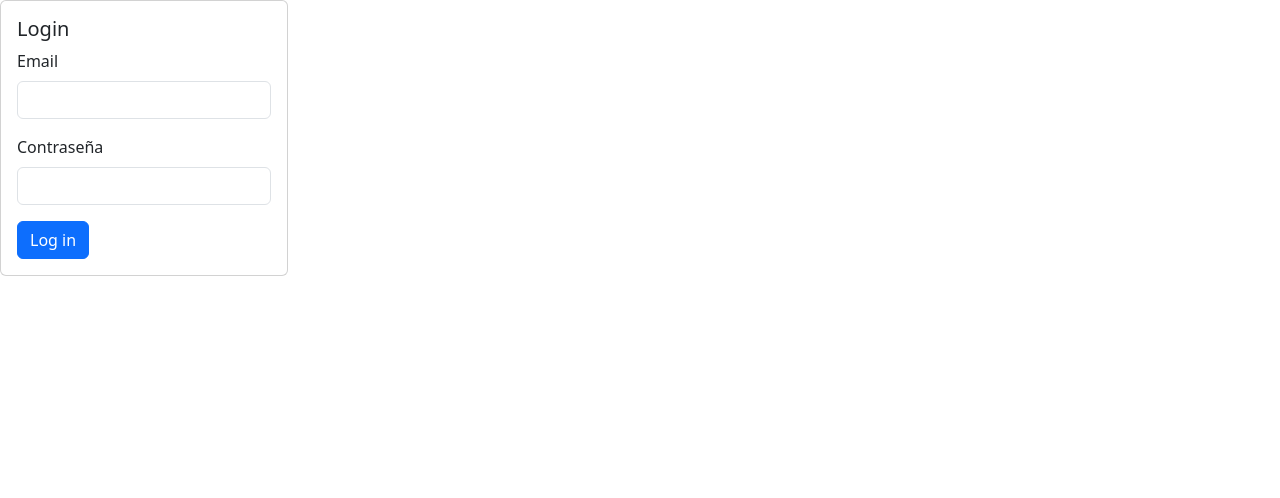
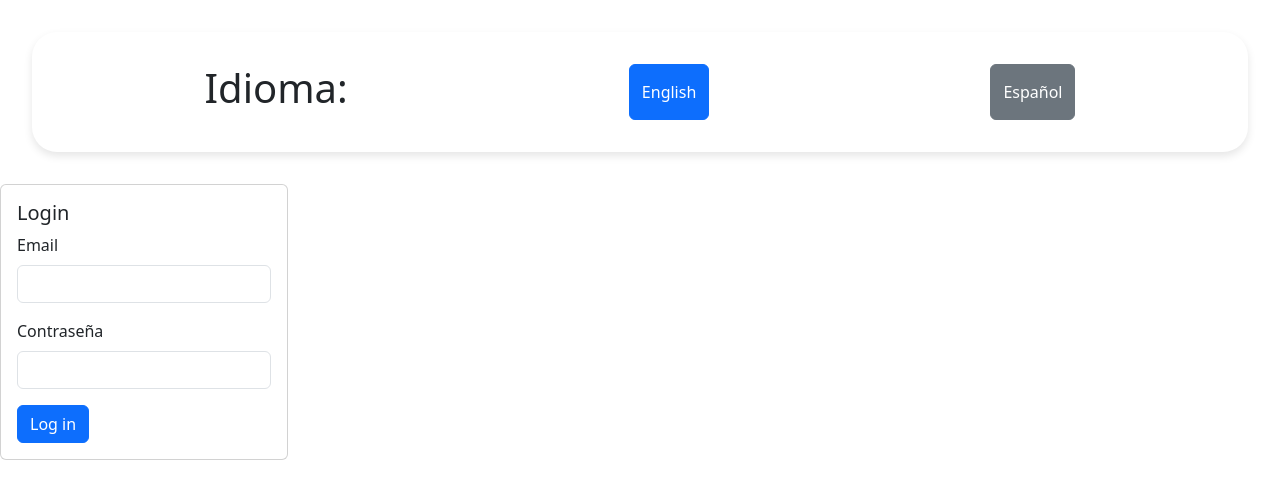
Before and after one commit to Pandlop/parcial1-app, a React (Create React App) app: page / in a window 1280 px wide. Shown: the top 498 px of the page. Built offline with nearby package versions, Linux system fonts and the light colour scheme.

Commit message:
i18n terminado

```diff
--- a/src/App.js
+++ b/src/App.js
@@ -1,9 +1,7 @@
-import logo from "./logo.svg";
 import "./App.css";
 import Login from "./components/login/login";
 import Home from "./components/home/home";
 import { BrowserRouter, Route, Routes } from "react-router-dom";
-import DetallePost from "./components/detallePost/detallePost";
 
 function App() {
 	return (
@@ -12,7 +10,6 @@ function App() {
 				<Routes>
 					<Route path="/" element={<Login />} />
 					<Route path="/deportes" element={<Home />} />
-					<Route path="/deportes/detail" element={<DetallePost />} />
 				</Routes>
 			</BrowserRouter>
 		</div>
--- a/src/components/deporteCard/deporteCard.js
+++ b/src/components/deporteCard/deporteCard.js
@@ -1,9 +1,8 @@
-import { useEffect, useState } from "react";
 import { Card } from "react-bootstrap";
 import { useTranslation } from "react-i18next";
 
 function DeporteCard({ title, dist, time, loc, image, style }) {
-	const { t, i18n } = useTranslation();
+	const { t } = useTranslation();
 
 	return (
 		<Card style={style} className="deporte">
--- a/src/components/detallePost/detallePost.css
+++ /dev/null
@@ -1,5 +0,0 @@
-.modal-card {
-	display: flex;
-	justify-content: center;
-	align-items: center;
-}
--- a/src/components/detallePost/detallePost.js
+++ /dev/null
@@ -1,31 +0,0 @@
-import { Link, useLocation } from "react-router-dom";
-import "./detallePost.css";
-import { Button, Modal } from "react-bootstrap";
-import DeporteCard from "../deporteCard/deporteCard";
-import { useTranslation } from "react-i18next";
-
-function DetallePost({ style }) {
-	const location = useLocation();
-	const card = location.state?._;
-	const { t, i18n } = useTranslation();
-
-	return (
-		<div
-			style={{ display: "block", position: "initial" }}
-			className="modal show"
-		>
-			<Modal.Dialog>
-				<Modal.Body className="modal-card" style={{ height: "300px" }}>
-					<DeporteCard style={style} {...card} />
-				</Modal.Body>
-
-				<Modal.Footer>
-					<Link to={"/deportes"}>
-						<Button variant="secondary">Close</Button>
-					</Link>
-				</Modal.Footer>
-			</Modal.Dialog>
-		</div>
-	);
-}
-export default DetallePost;
--- a/src/components/home/home.css
+++ b/src/components/home/home.css
@@ -0,0 +1,9 @@
+.inter {
+	border-radius: 25px;
+	box-shadow: 0 4px 8px rgba(0, 0, 0, 0.1);
+	padding: 2em;
+	margin: 2em;
+	display: flex;
+	flex-direction: row;
+	justify-content: space-around;
+}
--- a/src/components/home/home.js
+++ b/src/components/home/home.js
@@ -2,9 +2,12 @@ import { useEffect, useState } from "react";
 import HomeGrid from "../homeGrid/homeGrid";
 import UserData from "../userData/userData";
 import "./home.css";
+import { Button } from "react-bootstrap";
+import { useTranslation } from "react-i18next";
 
 function Home() {
 	const [user, setUser] = useState({});
+	const { i18n } = useTranslation();
 
 	useEffect(() => {
 		fetch("https://my.api.mockaroo.com/parcial1.json?key=e80d2b00", {
@@ -16,6 +19,15 @@ function Home() {
 	}, []);
 	return (
 		<>
+			<div className="inter">
+				<h1>Idioma:</h1>
+				<Button variant="primary" onClick={() => i18n.changeLanguage("en")}>
+					English
+				</Button>
+				<Button variant="secondary" onClick={() => i18n.changeLanguage("es")}>
+					Español
+				</Button>
+			</div>
 			<HomeGrid />
 			<UserData
 				// nombre={user.nombre}
--- a/src/components/homeGrid/homeGrid.js
+++ b/src/components/homeGrid/homeGrid.js
@@ -2,21 +2,16 @@ import { useEffect, useRef, useState } from "react";
 import { Button, Col, Modal, Row } from "react-bootstrap";
 import DeporteCard from "../deporteCard/deporteCard";
 import "./homeGrid.css";
-import { Link } from "react-router-dom";
 import { useTranslation } from "react-i18next";
 
 function HomeGrid() {
 	const [cyclingData, setCyclingData] = useState([]);
 	const [runningData, setRunningData] = useState([]);
 	const [swimmingData, setSwimmingData] = useState([]);
-	const [run_values, setRunValues] = useState({ dist: 0, time: 0, loc: "" });
-	const [swim_values, setSwimValues] = useState({ dist: 0, time: 0, loc: "" });
-	const [cycle_values, setCycleValues] = useState({
-		dist: 0,
-		time: 0,
-		loc: "",
-	});
-	const { t } = useTranslation();
+	const [modalShow, setModalShow] = useState(false);
+	const [selectedCard, setSelectedCard] = useState(null);
+
+	const { t, i18n } = useTranslation();
 	const style = {
 		width: "100%",
 		height: "100%",
@@ -26,8 +21,6 @@ function HomeGrid() {
 		color: "white",
 		fontWeight: "bold",
 	};
-	const [modalShow, setModalShow] = useState(false);
-	const [selectedCard, setSelectedCard] = useState(null);
 
 	const style_run = {
 		...style,
@@ -62,7 +55,7 @@ function HomeGrid() {
 			})
 				.then((response) => response.json())
 				.then((data) => {
-					return { dist: 0, time: 0, loc: "200 apis", style: {} };
+					return { dist: data.dist, time: data.time, loc: data.loc, style: {} };
 				})
 				.catch((err) => {
 					return { dist: 0, time: 0, loc: "error", style: {} };
--- a/src/components/login/login.css
+++ b/src/components/login/login.css
@@ -4,3 +4,8 @@
 	border-radius: 20px;
 	padding: 1em;
 }
+
+.login-card {
+	display: flex;
+	align-self: center;
+}
--- a/src/components/login/login.js
+++ b/src/components/login/login.js
@@ -25,11 +25,21 @@ function Login() {
 			setEmail(event.target[0].value);
 			setPassword(event.target[1].value);
 			setValidated(true);
-			setValidated(true);
 		}
 	};
 
 	return (
+		<>
+			<div className="inter">
+				<h1>Idioma:</h1>
+				<Button variant="primary" onClick={() => i18n.changeLanguage("en")}>
+					English
+				</Button>
+				<Button variant="secondary" onClick={() => i18n.changeLanguage("es")}>
+					Español
+				</Button>
+			</div>
+			<div className="login-card">
 				<Card style={{ width: "18rem" }}>
 					<Card.Body>
 						<Card.Title>Login</Card.Title>
@@ -40,10 +50,13 @@ function Login() {
 
 									<Form.Control
 										required
-								type="email"
+										type="text"
 										placeholder={email}
 										defaultValue=""
 									/>
+									<Form.Control.Feedback type="invalid">
+										{t("Por favor ingresa un correo válido.")}
+									</Form.Control.Feedback>
 								</Form.Group>
 							</Row>
 							<Row className="mb-3">
@@ -56,6 +69,9 @@ function Login() {
 										placeholder={password}
 										defaultValue=""
 									/>
+									<Form.Control.Feedback type="invalid">
+										{t("La contraseña debe tener 8 o más caracteres.")}
+									</Form.Control.Feedback>
 								</Form.Group>
 							</Row>
 							<Button type="submit" formAction="#">
@@ -64,6 +80,8 @@ function Login() {
 						</Form>
 					</Card.Body>
 				</Card>
+			</div>
+		</>
 	);
 }
 export default Login;
```
Lines whose indentation alone changed are shown as unchanged.
